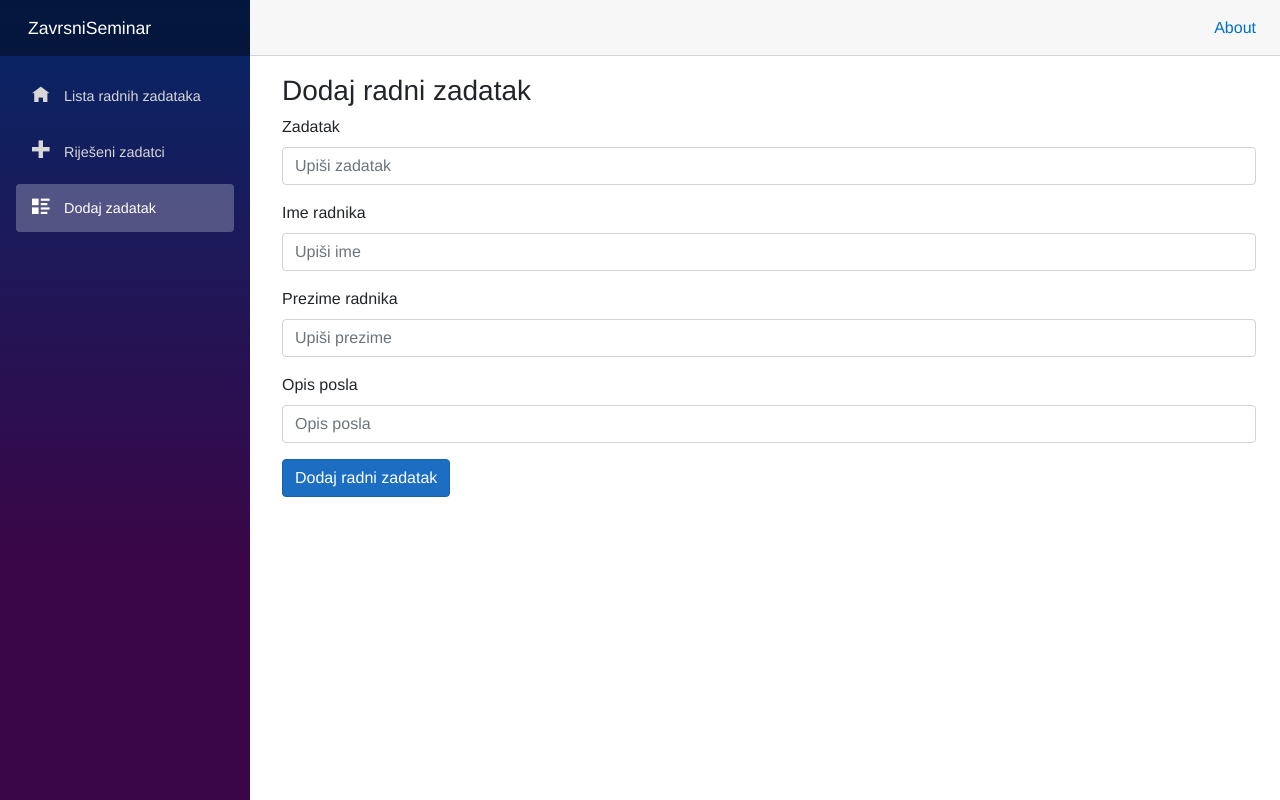
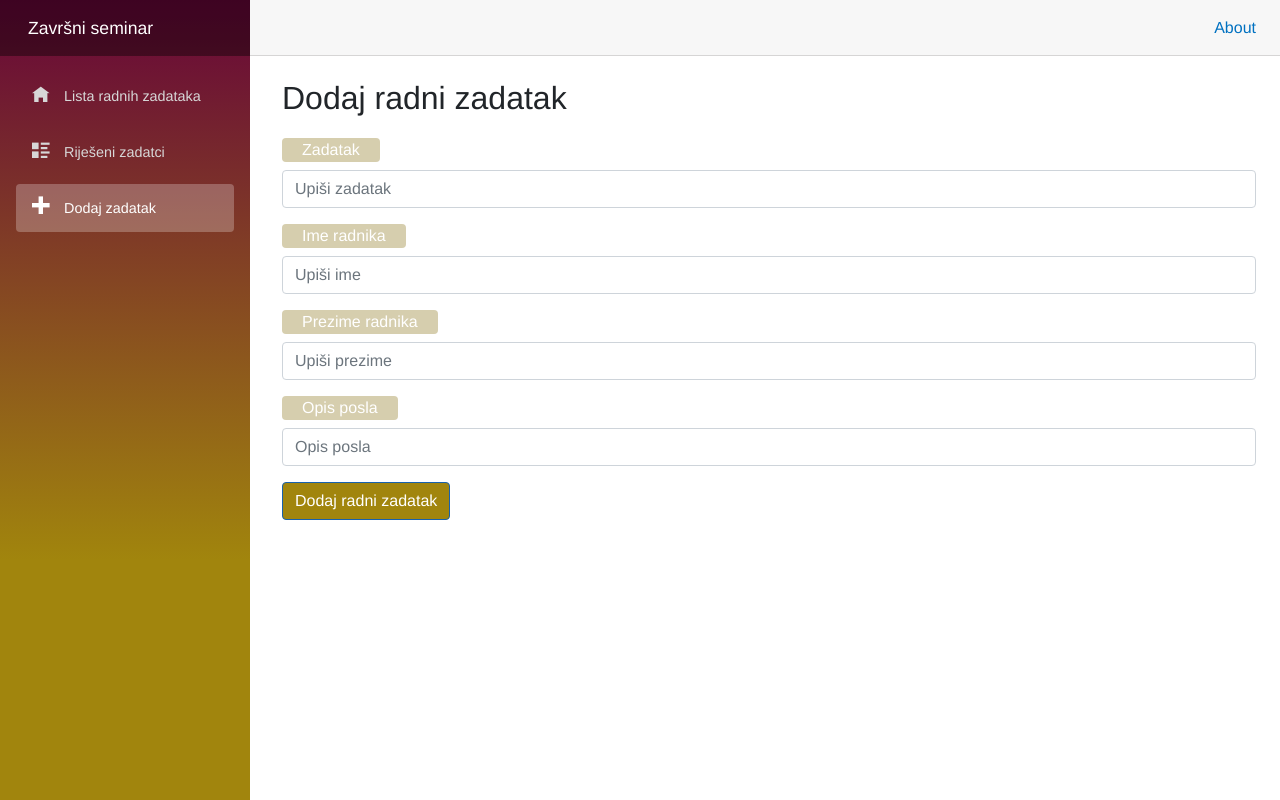
Before and after one commit to HArpija/ZavrsniSeminar, an ASP.NET Core app: page /dodajZadatak in a window 1280 px wide. Run offline with ASP.NET Core 8, Linux system fonts and the light colour scheme; style sheets or scripts are compiled from the project's sources.

Commit message:
Zavrseno

```diff
--- a/ZavrsniSeminar/Pages/DodajRadniZadatak.razor
+++ b/ZavrsniSeminar/Pages/DodajRadniZadatak.razor
@@ -4,7 +4,7 @@
 @inject NavigationManager navManager;
 
 
-<h3>Dodaj radni zadatak</h3>
+<p class="fs-2">Dodaj radni zadatak</p>
 
 
     <form @onsubmit="DodajZadatak">
--- a/ZavrsniSeminar/Pages/Index.razor
+++ b/ZavrsniSeminar/Pages/Index.razor
@@ -5,7 +5,7 @@
 @inject NavigationManager navManager;
 
 
-<h3>Radni zadatci</h3>
+<p class="fs-2">Radni zadatci</p>
 <br />
 <table class="table table-hover">
    <thead>
--- a/ZavrsniSeminar/Pages/ObrisiRadniZadatak.razor
+++ b/ZavrsniSeminar/Pages/ObrisiRadniZadatak.razor
@@ -7,7 +7,7 @@
 
 
 
-    <h3>Obriši zadatak</h3>
+<p class="fs-2">Obriši zadatak</p>
 
 @if (IsError == true)
 {
--- a/ZavrsniSeminar/Pages/RijeseniZadatci.razor
+++ b/ZavrsniSeminar/Pages/RijeseniZadatci.razor
@@ -5,9 +5,8 @@
 
 
 
- <p><h3>Riješeni zadatci</h3>
-    <button type="button" class="btn btn-primary" @onclick="Natrag">Natrag</button>
-</p>
+<p class="fs-2">  Riješeni zadatci  <button type="button" class="btn btn-primary" @onclick="Natrag">Natrag</button> </p>
+
 
  @if (IsError==true)
 {
--- a/ZavrsniSeminar/Shared/NavMenu.razor
+++ b/ZavrsniSeminar/Shared/NavMenu.razor
@@ -1,6 +1,6 @@
 <div class="top-row ps-3 navbar navbar-dark">
     <div class="container-fluid">
-        <a class="navbar-brand" href="">ZavrsniSeminar</a>
+        <a class="navbar-brand" href="">Završni seminar</a>
         <button title="Navigation menu" class="navbar-toggler" @onclick="ToggleNavMenu">
             <span class="navbar-toggler-icon"></span>
         </button>
@@ -16,12 +16,12 @@
         </div>
             <div class="nav-item px-3">
                 <NavLink class="nav-link" href="rijeseniZadatci">
-                    <span class="oi oi-plus" aria-hidden="true"></span> Riješeni zadatci
+                <span class="oi oi-list-rich" aria-hidden="true"></span> Riješeni zadatci
                 </NavLink>
             </div>
         <div class="nav-item px-3">
             <NavLink class="nav-link" href="dodajZadatak">
-                <span class="oi oi-list-rich" aria-hidden="true"></span> Dodaj zadatak
+                <span class="oi oi-plus" aria-hidden="true"></span> Dodaj zadatak
             </NavLink>
         </div>
     </nav>
--- a/ZavrsniSeminar/wwwroot/css/ZavrsniSeminar.css
+++ b/ZavrsniSeminar/wwwroot/css/ZavrsniSeminar.css
@@ -1,3 +1,24 @@
-.card-header{
-    background-color:darkgray;
+.card-header {
+    background-color: #c37497c7;
 }
+.sidebar {
+    background-image: linear-gradient(180deg, rgb(103 5 57) 0%, #a1850d 70%) !important;
+}
+.btn-primary {
+    background-color: #a1850d !important;
+}
+.btn:hover {
+ background-color: #6c1c2b !important;
+ border-color: #7c2545;
+}
+
+.table-primary {
+    --bs-table-bg: #c37497c7 !important;
+}
+.form-label {
+    background-color: #d6ceae;
+    color: #fff;
+    padding-left: 20px;
+    padding-right: 20px;
+    border-radius: .25rem;
+}
--- a/ZavrsniSeminar/wwwroot/index.html
+++ b/ZavrsniSeminar/wwwroot/index.html
@@ -9,8 +9,8 @@
     <link href="css/bootstrap/bootstrap.min.css" rel="stylesheet" />
     <link href="css/app.css" rel="stylesheet" />
     <link href="css/ZavrsniSeminar.css" rel="stylesheet" />
+    <link href="ZavrsniSeminar.styles.css" rel="stylesheet" />
     <link rel="icon" type="image/png" href="favicon.png" />
-    <link href="ZavrsniSeminar.styles.css" rel="stylesheet" />
     <link href="manifest.json" rel="manifest" />
     <link rel="apple-touch-icon" sizes="512x512" href="icon-512.png" />
     <link rel="apple-touch-icon" sizes="192x192" href="icon-192.png" />
```
